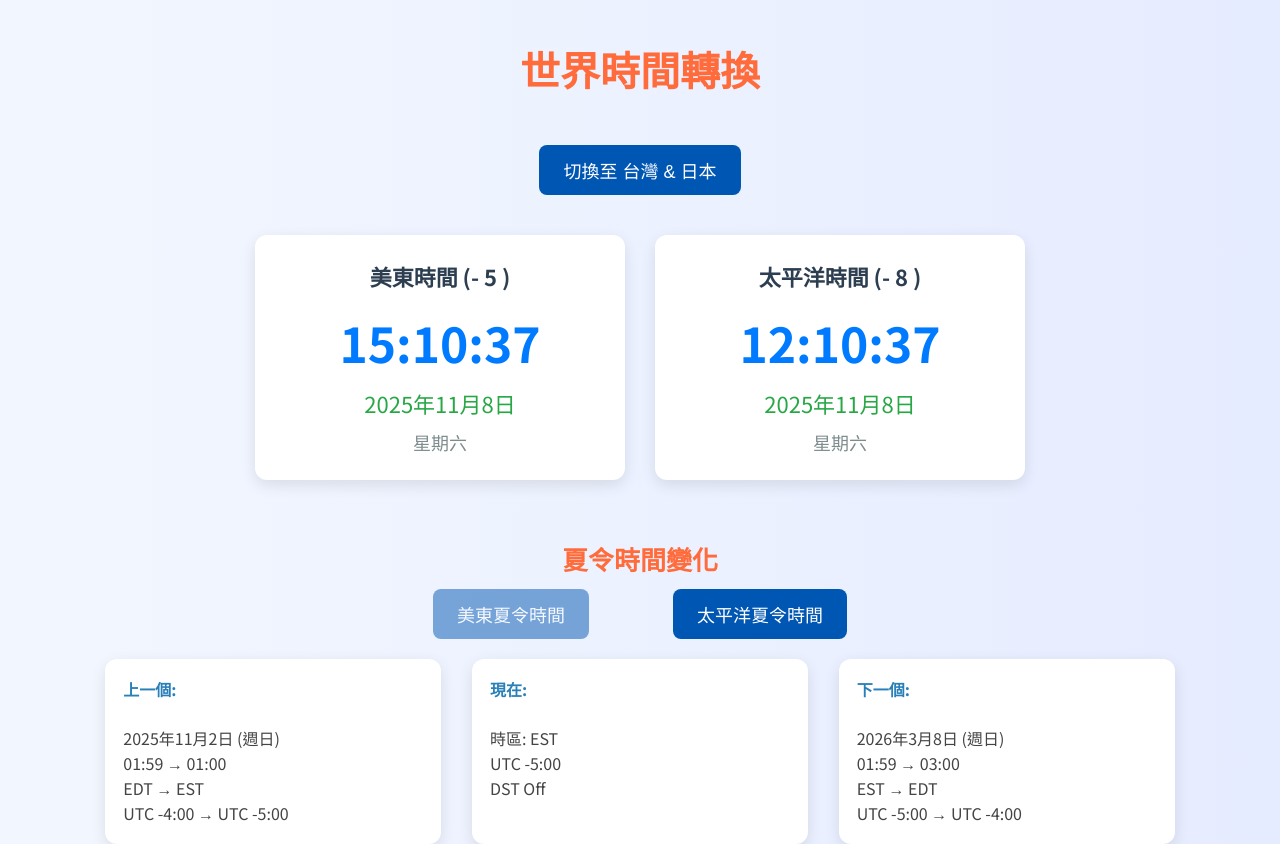
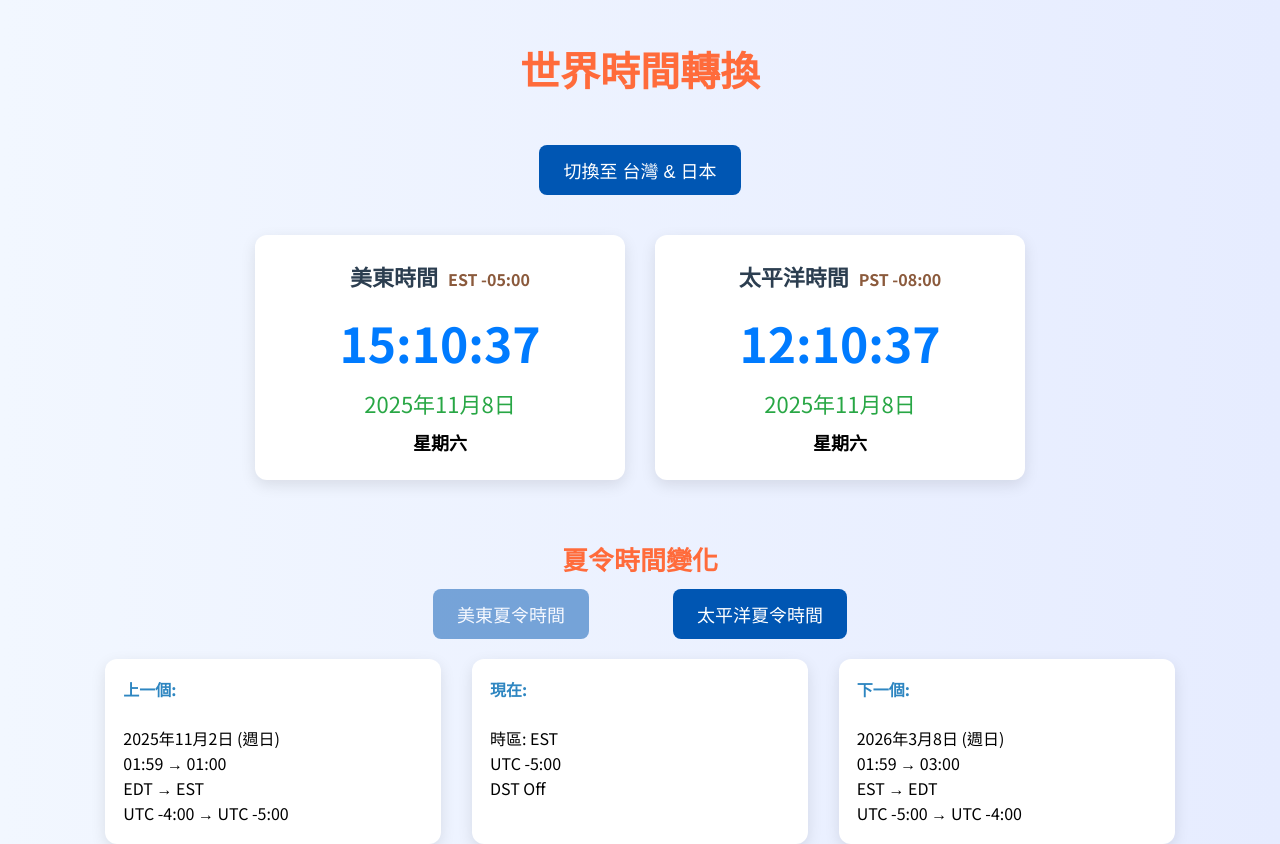
Before and after one commit to hyn1428/TimeTools, a plain HTML site: page index.html in a window 1280 px wide. Drawn offline with Linux system fonts and the light colour scheme.

Commit message:
Update index.html

```diff
--- a/index.html
+++ b/index.html
@@ -17,7 +17,7 @@
       align-items: center;
       justify-content: start;
       min-height: 100vh;
-      color: #333;
+      color: #5C2E1A;
     }
     h1 { margin-top: 40px; color: #FF6B3B; font-size: 40px; font-weight: 700; }
 
@@ -43,10 +43,30 @@
       background: white; border-radius: 12px; box-shadow: 0 5px 15px rgba(0,0,0,0.1);
       width: 320px; padding: 25px; text-align: center;
     }
-    .label { font-size: 22px; font-weight: 700; color: #2c3e50; margin-bottom: 15px; }
+    .label {
+      font-size: 22px;
+      font-weight: 700;
+      color: #2c3e50;
+      margin-bottom: 15px;
+      display: flex;
+      justify-content: center;
+      gap: 10px;
+      align-items: baseline;
+    }
+    .label .tz-info {
+      font-size: 16px;
+      font-weight: 600;
+      color: #8B5A3C;
+    }
+
     .time { font-size: 48px; font-weight: 700; color: #007BFF; }
     .date { font-size: 22px; color: #28a745; margin-top: 10px; }
-    .weekday { font-size: 18px; color: #7f8c8d; margin-top: 10px; }
+    .weekday {
+      font-size: 18px;
+      color: #000000;
+      font-weight: 700;
+      margin-top: 10px;
+    }
 
     /* DST 區塊置中與更緊湊的等高 */
     #dst-section {
@@ -55,29 +75,31 @@
       margin: 0 auto;
     }
     .dst-title { margin-top: 60px; font-size: 26px; font-weight: 700; color: #FF6B3B; text-align: center; }
+
     .dst-controls {
       margin-top: 12px;
       display: flex;
-      gap: 84px;                /* 加大兩個按鈕間距 */
+      gap: 84px;
       justify-content: center;
     }
     .dst-container {
       display: grid;
       grid-template-columns: repeat(3, minmax(280px, 1fr));
       gap: 20px;
-      align-items: stretch;   /* 同一列以最高的格子為行高，其餘自動等高 */
+      align-items: stretch;
       justify-items: center;
       margin-top: 20px;
     }
     .dst-box {
       background: #ffffff; border-radius: 12px; box-shadow: 0 5px 15px rgba(0, 0, 0, 0.1);
-      width: 100%; max-width: 300px; padding: 18px;        /* 微降 padding */
-      font-size: 16px; text-align: left; line-height: 1.55;/* 微降行高 */
-      color: #444;
+      width: 100%; max-width: 300px; padding: 18px;
+      font-size: 16px; text-align: left; line-height: 1.55;
+      color: #000000;
       display: flex; flex-direction: column; justify-content: flex-start;
-      min-height: 120px;                                    /* 合理的最小高度 */
+      min-height: 120px;
     }
-    .dst-box strong { color: #2980b9; }
+    /* 將 上一個 / 現在 / 下一個 標題改為淺藍色（不會太淺）*/
+    .dst-box strong { color: #2E86C1; }
 
     .hidden { display: none; }
 
@@ -86,16 +108,62 @@
       .time-box { width: 90%; }
       .dst-container { grid-template-columns: 1fr; }
       .dst-box { max-width: 100%; }
-      .dst-controls { gap: 16px; }  /* 手機間距稍小 */
+      .dst-controls { gap: 16px; }
     }
     @media (min-width: 769px) and (max-width: 1024px) {
       .dst-container { grid-template-columns: repeat(2, minmax(280px, 1fr)); }
-      .dst-controls { gap: 28px; }  /* 平板按鈕間距更寬 */
+      .dst-controls { gap: 28px; }
     }
   </style>
   <script>
-    let currentMode = "EST_PST"; // 或 "TST_JST"
-    let currentDSTZone = "America/New_York"; // 或 "America/Los_Angeles"
+    let currentMode = "EST_PST";
+    let currentDSTZone = "America/New_York";
+
+    function getTimeZoneAbbreviation(timeZone, date = new Date()) {
+      try {
+        const formatter = new Intl.DateTimeFormat("en-US", { timeZone, timeZoneName: "short" });
+        const parts = formatter.formatToParts(date);
+        const tzPart = parts.find(part => part.type === "timeZoneName");
+        return tzPart ? tzPart.value : "";
+      } catch (e) {
+        return "";
+      }
+    }
+
+    // 回傳偏移字串 +08:00（不含 "UTC"）
+    function getUTCOffset(timeZone, date = new Date()) {
+      try {
+        const utcMs = Date.UTC(date.getUTCFullYear(), date.getUTCMonth(), date.getUTCDate(), date.getUTCHours(), date.getUTCMinutes(), date.getUTCSeconds());
+        const localParts = new Intl.DateTimeFormat('en-US', {
+          timeZone,
+          hour12: false,
+          year: 'numeric',
+          month: 'numeric',
+          day: 'numeric',
+          hour: 'numeric',
+          minute: 'numeric',
+          second: 'numeric'
+        }).formatToParts(date).reduce((acc, part) => {
+          if (part.type !== 'literal') acc[part.type] = part.value;
+          return acc;
+        }, {});
+        const tzYear = Number(localParts.year);
+        const tzMonth = Number(localParts.month) - 1;
+        const tzDay = Number(localParts.day);
+        const tzHour = Number(localParts.hour);
+        const tzMinute = Number(localParts.minute);
+        const tzSecond = Number(localParts.second);
+        const tzMs = Date.UTC(tzYear, tzMonth, tzDay, tzHour, tzMinute, tzSecond);
+        const diffMinutes = Math.round((tzMs - utcMs) / 60000);
+        const sign = diffMinutes >= 0 ? "+" : "-";
+        const absMin = Math.abs(diffMinutes);
+        const h = Math.floor(absMin / 60).toString().padStart(2, "0");
+        const m = (absMin % 60).toString().padStart(2, "0");
+        return `${sign}${h}:${m}`;
+      } catch (e) {
+        return "";
+      }
+    }
 
     function updateTime() {
       const timeZones = {
@@ -103,32 +171,40 @@
         "TST_JST": ["Asia/Taipei", "Asia/Tokyo"]
       };
       const labels = {
-        "EST_PST": ["美東時間 (- 5 )", "太平洋時間 (- 8 )"],
-        "TST_JST": ["台灣時間 (+ 8 )", "日本時間 (+ 9 )"]
+        "EST_PST": ["美東時間", "太平洋時間"],
+        "TST_JST": ["台灣時間", "日本時間"]
       };
 
       const zones = timeZones[currentMode];
-      const times = zones.map(zone => new Date().toLocaleString("en-US", { timeZone: zone }));
+      const times = zones.map(zone => new Date(new Date().toLocaleString("en-US", { timeZone: zone })));
 
-      document.getElementById("time1-label").innerText = labels[currentMode][0];
-      document.getElementById("time2-label").innerText = labels[currentMode][1];
+      document.getElementById("time1").innerText = times[0].toLocaleTimeString("en-US", { hour12: false });
+      document.getElementById("date1").innerText = times[0].toLocaleDateString("zh-TW", { year: "numeric", month: "long", day: "numeric" });
+      document.getElementById("weekday1").innerText = times[0].toLocaleString("zh-TW", { weekday: "long" });
 
-      document.getElementById("time1").innerText = new Date(times[0]).toLocaleTimeString("en-US", { hour12: false });
-      document.getElementById("date1").innerText = new Date(times[0]).toLocaleDateString("zh-TW", { year: "numeric", month: "long", day: "numeric" });
-      document.getElementById("weekday1").innerText = new Date(times[0]).toLocaleString("zh-TW", { weekday: "long" });
-
-      document.getElementById("time2").innerText = new Date(times[1]).toLocaleTimeString("en-US", { hour12: false });
-      document.getElementById("date2").innerText = new Date(times[1]).toLocaleDateString("zh-TW", { year: "numeric", month: "long", day: "numeric" });
-      document.getElementById("weekday2").innerText = new Date(times[1]).toLocaleString("zh-TW", { weekday: "long" });
+      document.getElementById("time2").innerText = times[1].toLocaleTimeString("en-US", { hour12: false });
+      document.getElementById("date2").innerText = times[1].toLocaleDateString("zh-TW", { year: "numeric", month: "long", day: "numeric" });
+      document.getElementById("weekday2").innerText = times[1].toLocaleString("zh-TW", { weekday: "long" });
 
       document.getElementById("toggleButton").innerText =
         currentMode === "EST_PST" ? "切換至 台灣 & 日本" : "切換至 美東 & 太平洋";
 
-      // 顯示或隱藏 DST 區塊與控制
       const dstSection = document.getElementById("dst-section");
       const dstControls = document.getElementById("dst-controls");
       dstSection.classList.toggle("hidden", currentMode === "TST_JST");
       dstControls.classList.toggle("hidden", currentMode === "TST_JST");
+
+      if (currentMode === "TST_JST") {
+        document.getElementById("time1-label").innerHTML = `${labels[currentMode][0]} <span class="tz-info">CST +08:00</span>`;
+        document.getElementById("time2-label").innerHTML = `${labels[currentMode][1]} <span class="tz-info">JST +09:00</span>`;
+      } else {
+        const abbr1 = getTimeZoneAbbreviation(zones[0], times[0]) || "";
+        const abbr2 = getTimeZoneAbbreviation(zones[1], times[1]) || "";
+        const offset1 = getUTCOffset(zones[0], times[0]) || "";
+        const offset2 = getUTCOffset(zones[1], times[1]) || "";
+        document.getElementById("time1-label").innerHTML = `${labels[currentMode][0]} <span class="tz-info">${abbr1} ${offset1}</span>`;
+        document.getElementById("time2-label").innerHTML = `${labels[currentMode][1]} <span class="tz-info">${abbr2} ${offset2}</span>`;
+      }
 
       if (currentMode === "EST_PST") {
         updateDSTInfo(currentDSTZone);
@@ -140,22 +216,24 @@
       updateTime();
     }
 
-    // DST 控制按鈕：美東 / 太平洋（互斥）
     function selectDSTZone(zone) {
-      currentDSTZone = zone; // "America/New_York" 或 "America/Los_Angeles"
+      currentDSTZone = zone;
       document.getElementById("btn-EST").disabled = (zone === "America/New_York");
       document.getElementById("btn-PST").disabled = (zone === "America/Los_Angeles");
       updateDSTInfo(zone);
     }
 
     function getTimeZoneAbbreviation(timeZone, date = new Date()) {
-      const formatter = new Intl.DateTimeFormat("en-US", { timeZone, timeZoneName: "short" });
-      const parts = formatter.formatToParts(date);
-      const tzPart = parts.find(part => part.type === "timeZoneName");
-      return tzPart ? tzPart.value : "";
+      try {
+        const formatter = new Intl.DateTimeFormat("en-US", { timeZone, timeZoneName: "short" });
+        const parts = formatter.formatToParts(date);
+        const tzPart = parts.find(part => part.type === "timeZoneName");
+        return tzPart ? tzPart.value : "";
+      } catch (e) {
+        return "";
+      }
     }
 
-    // 取得當年美國 DST 開始（3月第2個週日）與結束（11月第1個週日）
     function nthWeekdayOfMonth(year, monthIndex, weekdayIndex, n) {
       const firstDay = new Date(year, monthIndex, 1);
       const firstWeekday = firstDay.getDay();
@@ -174,10 +252,9 @@
       const now = new Date();
       const year = now.getFullYear();
 
-      // 美國規則：三月第2個週日 02:00 開始；十一月第1個週日 02:00 結束（依各地本地時間）
-      const dstStartLocal = nthWeekdayOfMonth(year, 2, 0, 2); // 三月(2), 週日(0), 第2個
+      const dstStartLocal = nthWeekdayOfMonth(year, 2, 0, 2); // Mar, 2nd Sunday
       dstStartLocal.setHours(2, 0, 0, 0);
-      const dstEndLocal = firstWeekdayOfMonth(year, 10, 0);   // 十一月(10), 週日(0)
+      const dstEndLocal = firstWeekdayOfMonth(year, 10, 0); // Nov, 1st Sunday
       dstEndLocal.setHours(2, 0, 0, 0);
 
       const tzAbbrNow = getTimeZoneAbbreviation(zone, now);
@@ -215,7 +292,7 @@
         }
       }
 
-      const zoneNowAbbr = getTimeZoneAbbreviation(zone);
+      const zoneNowAbbr = getTimeZoneAbbreviation(zone, new Date());
       const utcOffsetNow = isDSTNow ? utcDst : utcStd;
       const dstStatus = isDSTNow ? "DST On" : "DST Off";
 
@@ -227,8 +304,12 @@
         `<strong>${nextTitle}</strong><br>${nextBody}`;
     }
 
-    // 每秒更新時間顯示
+    // 每秒更新時間顯示（並在每次更新時重新取得時區縮寫與偏移，確保未來夏令時間變更會自動反映）
     setInterval(updateTime, 1000);
+
+    // 初始載入
+    updateTime();
+    selectDSTZone("America/New_York");
   </script>
 </head>
 <body>
@@ -240,14 +321,14 @@
 
   <div class="container">
     <div class="time-box">
-      <div class="label" id="time1-label">EST 時間</div>
+      <div class="label" id="time1-label">EST 時間 <span class="tz-info"></span></div>
       <div class="time" id="time1"></div>
       <div class="date" id="date1"></div>
       <div class="weekday" id="weekday1"></div>
     </div>
 
     <div class="time-box">
-      <div class="label" id="time2-label">PST 時間</div>
+      <div class="label" id="time2-label">PST 時間 <span class="tz-info"></span></div>
       <div class="time" id="time2"></div>
       <div class="date" id="date2"></div>
       <div class="weekday" id="weekday2"></div>
@@ -257,7 +338,6 @@
   <div id="dst-section">
     <div class="dst-title">夏令時間變化</div>
 
-    <!-- DST 切換按鈕（互斥） -->
     <div class="dst-controls" id="dst-controls">
       <button id="btn-EST" onclick="selectDSTZone('America/New_York')" disabled>美東夏令時間</button>
       <button id="btn-PST" onclick="selectDSTZone('America/Los_Angeles')">太平洋夏令時間</button>
@@ -269,12 +349,5 @@
       <div class="dst-box" id="dst-next"></div>
     </div>
   </div>
-
-  <script>
-    // 初始載入
-    updateTime();
-    // 預設顯示美東 DST（按鈕 disabled 表示目前選中）
-    selectDSTZone("America/New_York");
-  </script>
 </body>
 </html>
```
